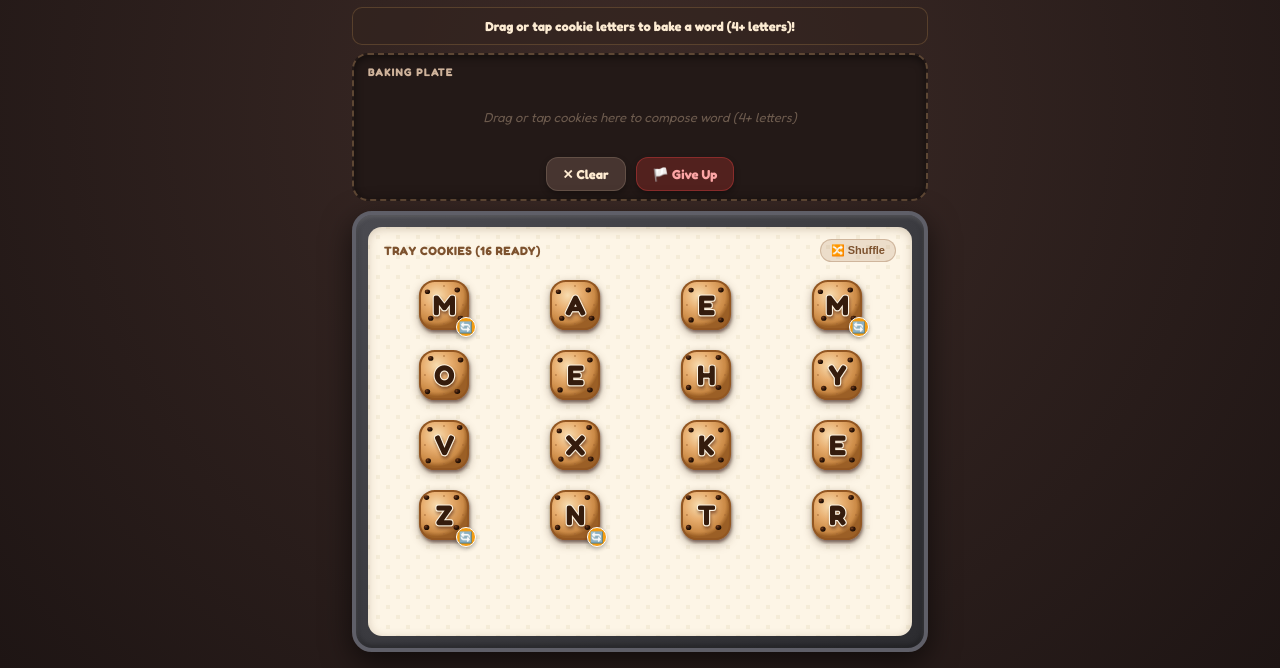
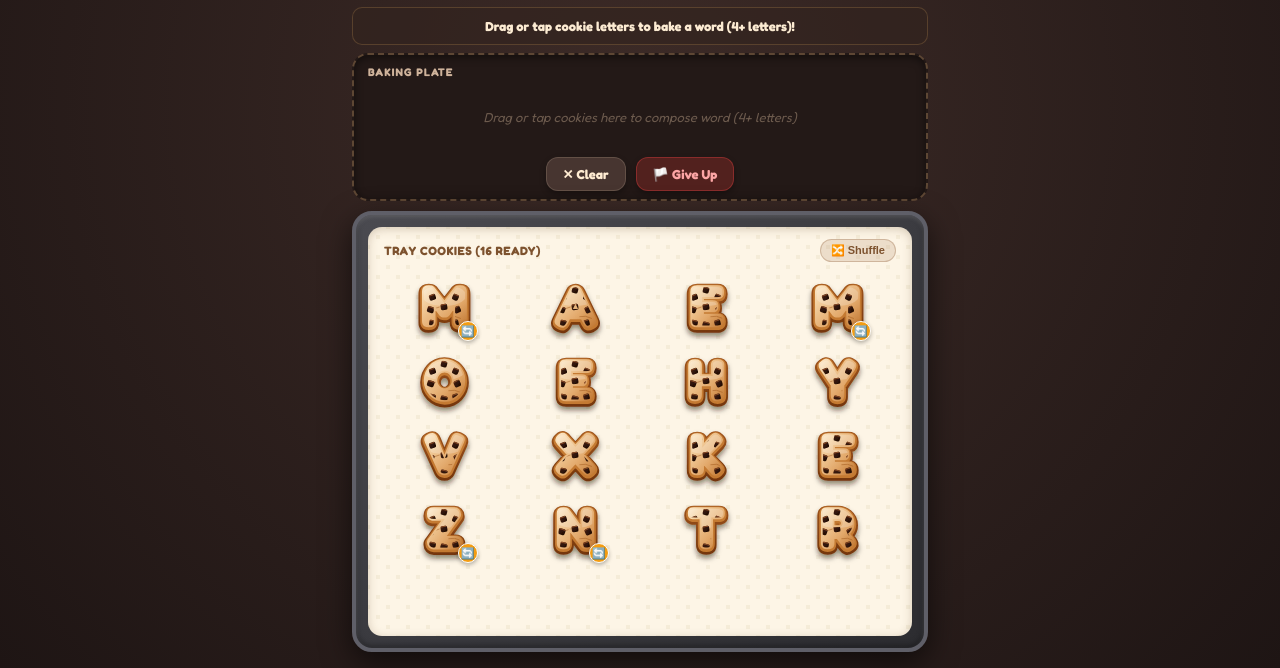
Before and after one commit to work2survive/Half-Baked-Words-Game, a plain HTML site: page index.html in a window 1280 px wide. Shown: the part 132-800 px from the top of the page. Drawn offline with Linux system fonts and the light colour scheme.

Commit message:
Redesign cookies: character-shaped dough letters with embedded chocolate chips, matching reference

```diff
--- a/game.js
+++ b/game.js
@@ -354,84 +354,134 @@ function getDateSeed(date = new Date()) {
   return `${y}-${m}-${d}`;
 }
 
-// Cookie SVG letter renderer
-function renderCookieSvg(letter, isNibbled = false, rotationDeg = 0) {
-  // Deterministic positions strictly in the outer corners/edges, far from the central letter
-  const code = letter.charCodeAt(0);
+// Cookie SVG letter renderer - Character-shaped dough cookie matching reference
+function renderCookieSvg(letter, isNibbled = false, rotationDeg = 0, cookieId = null) {
+  const uid = (cookieId || 'ck_' + letter) + '_' + Math.random().toString(36).substring(2, 7);
 
-  // Outer corner positions (far from center letter which is centered at 35,35)
-  const chipTL_X = 14 + ((code * 5) % 6);
-  const chipTL_Y = 14 + ((code * 7) % 6);
+  // 9 candidate chips spread across the letter anatomy
+  const chipCandidates = [
+    { x: 35, y: 16, rot: 15, w: 7, h: 7 }, // top center
+    { x: 22, y: 24, rot: -20, w: 7.5, h: 6.5 }, // top left
+    { x: 48, y: 24, rot: 25, w: 7, h: 7 }, // top right
+    { x: 35, y: 35, rot: -10, w: 7.5, h: 7 }, // center
+    { x: 20, y: 38, rot: 20, w: 8, h: 7 }, // mid left
+    { x: 50, y: 38, rot: -25, w: 7.5, h: 7.5 }, // mid right
+    { x: 22, y: 53, rot: 10, w: 7.5, h: 6.5 }, // bottom left
+    { x: 48, y: 53, rot: -15, w: 7, h: 7 }, // bottom right
+    { x: 35, y: 55, rot: 15, w: 8, h: 6.5 }  // bottom center
+  ];
 
-  const chipTR_X = 50 + ((code * 11) % 6);
-  const chipTR_Y = 14 + ((code * 3) % 6);
+  const chipsMarkup = chipCandidates.map(c => `
+    <g transform="translate(${c.x}, ${c.y}) rotate(${c.rot})">
+      <rect x="${-c.w/2}" y="${-c.h/2}" width="${c.w}" height="${c.h}" rx="2" fill="url(#chipGrad-${uid})" />
+      <path d="M ${-c.w/2 + 0.8} ${-c.h/2 + 0.8} L ${c.w/2 - 1.2} ${-c.h/2 + 0.8}" stroke="#8a4b27" stroke-width="1.1" stroke-linecap="round" />
+    </g>
+  `).join('');
 
-  const chipBL_X = 14 + ((code * 13) % 6);
-  const chipBL_Y = 50 + ((code * 5) % 6);
+  const biteMaskDef = isNibbled ? `
+    <mask id="biteMask-${uid}">
+      <rect x="-30" y="-30" width="130" height="130" fill="white" />
+      <circle cx="54" cy="30" r="9.5" fill="black" />
+      <circle cx="58" cy="40" r="8" fill="black" />
+      <circle cx="52" cy="48" r="8.5" fill="black" />
+    </mask>
+  ` : '';
 
-  const chipBR_X = 50 + ((code * 7) % 6);
-  const chipBR_Y = 50 + ((code * 11) % 6);
-
-  const biteMarkup = isNibbled ? `
-    <g class="cookie-bite-mark">
-      <circle cx="58" cy="18" r="9" fill="#fdf5e6" />
-      <circle cx="62" cy="28" r="7" fill="#fdf5e6" />
-      <circle cx="56" cy="34" r="8" fill="#fdf5e6" />
-      <!-- exposed crumb teeth dots -->
-      <circle cx="50" cy="20" r="1.5" fill="#8f501e" />
-      <circle cx="53" cy="28" r="1.2" fill="#542e12" />
-      <circle cx="49" cy="32" r="1.4" fill="#8f501e" />
+  const biteCrumbsMarkup = isNibbled ? `
+    <g>
+      <circle cx="45" cy="30" r="1.6" fill="#8f501e" />
+      <circle cx="49" cy="39" r="1.8" fill="#d99955" />
+      <circle cx="44" cy="47" r="1.5" fill="#6a3610" />
+      <circle cx="62" cy="32" r="1.8" fill="#d99955" />
+      <circle cx="65" cy="42" r="1.4" fill="#8f501e" />
+      <circle cx="60" cy="50" r="1.6" fill="#381b0a" />
+      <circle cx="56" cy="22" r="1.1" fill="#d99955" />
     </g>
   ` : '';
 
   return `
-    <svg class="cookie-svg" viewBox="0 0 70 70" style="transform: rotate(${rotationDeg}deg)">
+    <svg class="cookie-svg" viewBox="0 0 70 70" width="100%" height="100%" style="overflow: visible; transform: rotate(${rotationDeg}deg)">
       <defs>
-        <radialGradient id="doughGrad-${letter}" cx="35%" cy="30%" r="65%">
-          <stop offset="0%" stop-color="#f8dcaf" />
-          <stop offset="45%" stop-color="#e8ae6f" />
-          <stop offset="85%" stop-color="#cb8a46" />
-          <stop offset="100%" stop-color="#9b5f25" />
-        </radialGradient>
-        <filter id="shadow3d" x="-20%" y="-20%" width="150%" height="150%">
-          <feDropShadow dx="1" dy="3" stdDeviation="2" flood-color="rgba(40,15,5,0.45)" />
+        <!-- Warm Baked Dough Gradient -->
+        <linearGradient id="doughGrad-${uid}" x1="20%" y1="0%" x2="80%" y2="100%">
+          <stop offset="0%" stop-color="#fff2db" />
+          <stop offset="25%" stop-color="#f5d3a4" />
+          <stop offset="65%" stop-color="#e2a86a" />
+          <stop offset="100%" stop-color="#be732d" />
+        </linearGradient>
+
+        <!-- 3D Baked Bottom Crust Layer -->
+        <linearGradient id="crustGrad-${uid}" x1="0%" y1="0%" x2="0%" y2="100%">
+          <stop offset="0%" stop-color="#a6591f" />
+          <stop offset="100%" stop-color="#6e310a" />
+        </linearGradient>
+
+        <!-- Chocolate Chip Gradient -->
+        <linearGradient id="chipGrad-${uid}" x1="0%" y1="0%" x2="100%" y2="100%">
+          <stop offset="0%" stop-color="#542813" />
+          <stop offset="40%" stop-color="#341609" />
+          <stop offset="100%" stop-color="#1c0a03" />
+        </linearGradient>
+
+        <!-- Drop Shadow on Tray -->
+        <filter id="cookieShadow-${uid}" x="-30%" y="-20%" width="160%" height="160%">
+          <feDropShadow dx="0" dy="4" stdDeviation="3" flood-color="rgba(35, 15, 5, 0.5)" />
         </filter>
-        <radialGradient id="chipGrad" cx="30%" cy="30%" r="70%">
-          <stop offset="0%" stop-color="#5a2e16" />
-          <stop offset="60%" stop-color="#341808" />
-          <stop offset="100%" stop-color="#180b03" />
-        </radialGradient>
+
+        <!-- Letter Clip Path to constrain chips and cracks strictly inside dough -->
+        <clipPath id="clip-${uid}">
+          <text x="35" y="55" text-anchor="middle"
+            font-family="'Fredoka', 'Arial Rounded MT Bold', sans-serif"
+            font-size="62" font-weight="900"
+            stroke="#000" stroke-width="4" stroke-linejoin="round" stroke-linecap="round"
+            style="letter-spacing:-1px;">${letter}</text>
+        </clipPath>
+
+        ${biteMaskDef}
       </defs>
 
-      <!-- Main Cookie Biscuit Body -->
-      <rect x="6" y="6" width="58" height="58" rx="18" fill="url(#doughGrad-${letter})" filter="url(#shadow3d)" stroke="#925723" stroke-width="2.5" />
+      <g filter="url(#cookieShadow-${uid})" ${isNibbled ? `mask="url(#biteMask-${uid})"` : ''}>
+        <!-- 1. Baked 3D bottom extrusion (crust thickness) -->
+        <text x="35" y="58" text-anchor="middle"
+          font-family="'Fredoka', 'Arial Rounded MT Bold', sans-serif"
+          font-size="62" font-weight="900"
+          fill="url(#crustGrad-${uid})"
+          stroke="url(#crustGrad-${uid})" stroke-width="12"
+          stroke-linejoin="round" stroke-linecap="round"
+          style="letter-spacing:-1px;">${letter}</text>
 
-      <!-- Biscuit Edge Texture / Crust speckles -->
-      <circle cx="12" cy="35" r="1.2" fill="#a46933" opacity="0.6"/>
-      <circle cx="58" cy="35" r="1.2" fill="#a46933" opacity="0.6"/>
-      <circle cx="35" cy="12" r="1.2" fill="#a46933" opacity="0.6"/>
-      <circle cx="35" cy="58" r="1.2" fill="#a46933" opacity="0.6"/>
+        <!-- 2. Mid golden-brown crust edge -->
+        <text x="35" y="56" text-anchor="middle"
+          font-family="'Fredoka', 'Arial Rounded MT Bold', sans-serif"
+          font-size="62" font-weight="900"
+          fill="#c47a32"
+          stroke="#c47a32" stroke-width="8"
+          stroke-linejoin="round" stroke-linecap="round"
+          style="letter-spacing:-1px;">${letter}</text>
 
-      <!-- Chocolate Chips strictly at outer corners, away from letter -->
-      <ellipse cx="${chipTL_X}" cy="${chipTL_Y}" rx="3.2" ry="2.8" fill="url(#chipGrad)" />
-      <circle cx="${chipTL_X - 0.8}" cy="${chipTL_Y - 0.8}" r="0.8" fill="#7d4422" opacity="0.8" />
+        <!-- 3. Main puffy cookie dough face -->
+        <text x="35" y="55" text-anchor="middle"
+          font-family="'Fredoka', 'Arial Rounded MT Bold', sans-serif"
+          font-size="62" font-weight="900"
+          fill="url(#doughGrad-${uid})"
+          stroke="url(#doughGrad-${uid})" stroke-width="4"
+          stroke-linejoin="round" stroke-linecap="round"
+          style="letter-spacing:-1px;">${letter}</text>
 
-      ${!isNibbled ? `
-      <ellipse cx="${chipTR_X}" cy="${chipTR_Y}" rx="3.4" ry="3.0" fill="url(#chipGrad)" />
-      <circle cx="${chipTR_X - 0.8}" cy="${chipTR_Y - 0.8}" r="0.9" fill="#7d4422" opacity="0.8" />
-      ` : ''}
+        <!-- 4. Inside Dough Features (Chips & Cracks clipped inside the letter shape) -->
+        <g clip-path="url(#clip-${uid})">
+          <!-- Creamy top gloss / highlight reflection -->
+          <ellipse cx="35" cy="22" rx="25" ry="12" fill="#ffffff" opacity="0.22" />
+          <!-- Baked surface cracks -->
+          <path d="M 18 36 Q 25 38 30 35" stroke="#9e561a" stroke-width="1" fill="none" opacity="0.55" />
+          <path d="M 40 46 Q 47 44 54 48" stroke="#9e561a" stroke-width="1" fill="none" opacity="0.55" />
+          <!-- Chocolate chips on dough -->
+          ${chipsMarkup}
+        </g>
+      </g>
 
-      <ellipse cx="${chipBL_X}" cy="${chipBL_Y}" rx="3.3" ry="3.1" fill="url(#chipGrad)" />
-      <circle cx="${chipBL_X - 0.8}" cy="${chipBL_Y - 0.8}" r="0.8" fill="#7d4422" opacity="0.8" />
-
-      <ellipse cx="${chipBR_X}" cy="${chipBR_Y}" rx="3.5" ry="3.0" fill="url(#chipGrad)" />
-      <circle cx="${chipBR_X - 0.8}" cy="${chipBR_Y - 0.8}" r="0.9" fill="#7d4422" opacity="0.8" />
-
-      <!-- High-legibility Embossed Cookie Letter with crisp dough contour stroke -->
-      <text x="35" y="47" text-anchor="middle" font-family="'Fredoka', Arial Black, sans-serif" font-size="34" font-weight="900" fill="#351a08" stroke="#fdf4e4" stroke-width="2.5" paint-order="stroke fill" filter="url(#shadow3d)" style="letter-spacing: -1px;">${letter}</text>
-
-      <!-- Nibbled bite mark (if transformed) -->
-      ${biteMarkup}
+      <!-- 5. Bite Crumb Particles (if nibbled) -->
+      ${biteCrumbsMarkup}
     </svg>
   `;
 }
--- a/style.css
+++ b/style.css
@@ -453,7 +453,7 @@ html, body {
   flex: 1;
   display: grid;
   grid-template-columns: repeat(4, 1fr);
-  grid-auto-rows: 62px;
+  grid-auto-rows: 66px;
   gap: 8px;
   align-content: start;
   justify-items: center;
@@ -463,15 +463,15 @@ html, body {
 
 /* Cookie Item */
 .cookie-item {
-  width: 58px;
-  height: 58px;
+  width: 62px;
+  height: 62px;
   position: relative;
   cursor: grab;
   touch-action: none;
   display: flex;
   align-items: center;
   justify-content: center;
-  transition: transform 0.15s cubic-bezier(0.34, 1.56, 0.64, 1), box-shadow 0.15s ease;
+  transition: transform 0.15s cubic-bezier(0.34, 1.56, 0.64, 1);
   user-select: none;
 }
 
@@ -490,13 +490,13 @@ html, body {
 
 /* Selected in rack */
 .cookie-item.in-rack {
-  width: 54px;
-  height: 54px;
+  width: 58px;
+  height: 58px;
 }
 
 /* Glow highlight when forming valid word */
 .cookie-item.valid-glow .cookie-svg {
-  filter: drop-shadow(0 0 8px #2ecc71) drop-shadow(0 4px 6px rgba(0,0,0,0.3));
+  filter: drop-shadow(0 0 10px #2ecc71);
   animation: cookie-bounce 0.8s ease infinite alternate;
 }
 
@@ -529,8 +529,8 @@ html, body {
 }
 
 @keyframes cookie-bite-pulse {
-  from { transform: scale(1); filter: drop-shadow(0 0 3px #e74c3c); }
-  to { transform: scale(1.08); filter: drop-shadow(0 0 10px #e74c3c); }
+  from { transform: scale(1); filter: drop-shadow(0 0 4px #e74c3c); }
+  to { transform: scale(1.08); filter: drop-shadow(0 0 12px #e74c3c); }
 }
 
 /* Rotate badge for M, W, N, Z */
@@ -562,8 +562,7 @@ html, body {
 .cookie-svg {
   width: 100%;
   height: 100%;
-  filter: drop-shadow(0 3px 4px var(--cookie-shadow));
-  transition: filter 0.2s ease;
+  overflow: visible;
   pointer-events: none;
 }
 
@@ -900,19 +899,19 @@ html, body {
   }
   .cookie-grid {
     grid-template-columns: repeat(4, 1fr);
-    grid-auto-rows: 56px;
+    grid-auto-rows: 62px;
     gap: 6px;
   }
   .cookie-item {
+    width: 58px;
+    height: 58px;
+  }
+  .cookie-item.in-rack {
     width: 52px;
     height: 52px;
   }
-  .cookie-item.in-rack {
-    width: 46px;
-    height: 46px;
-  }
   .word-plate-slots {
-    min-height: 56px;
+    min-height: 60px;
     gap: 4px;
   }
   .logo-text h1 {
```
